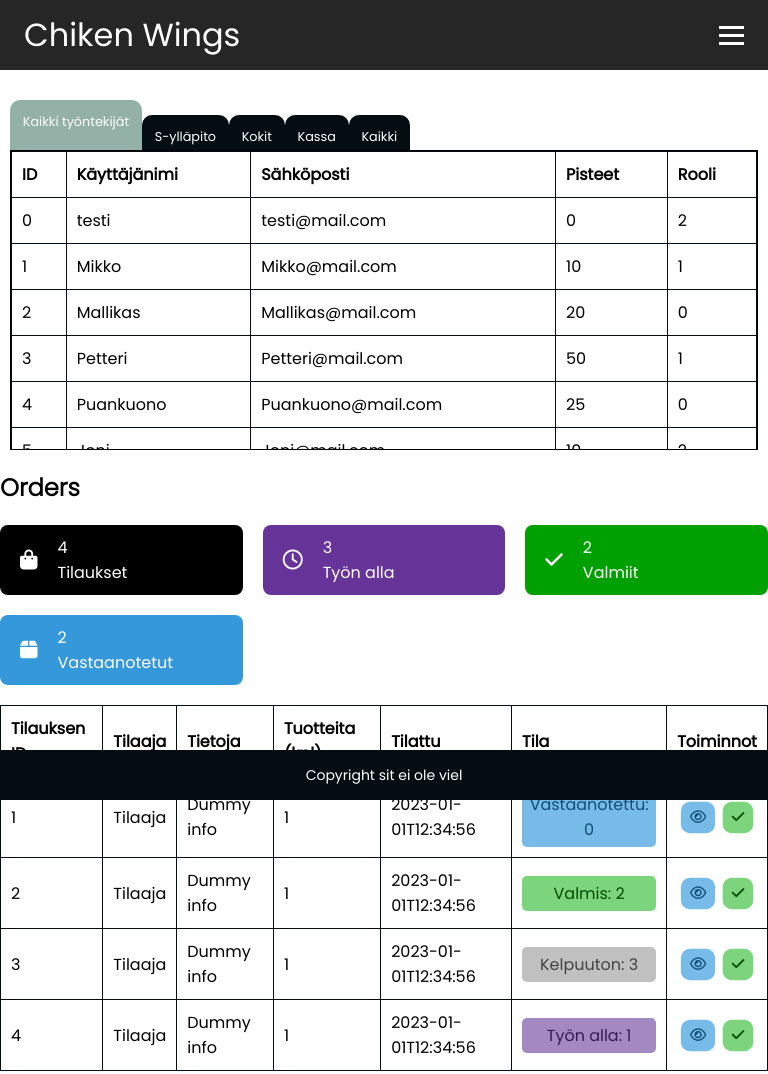
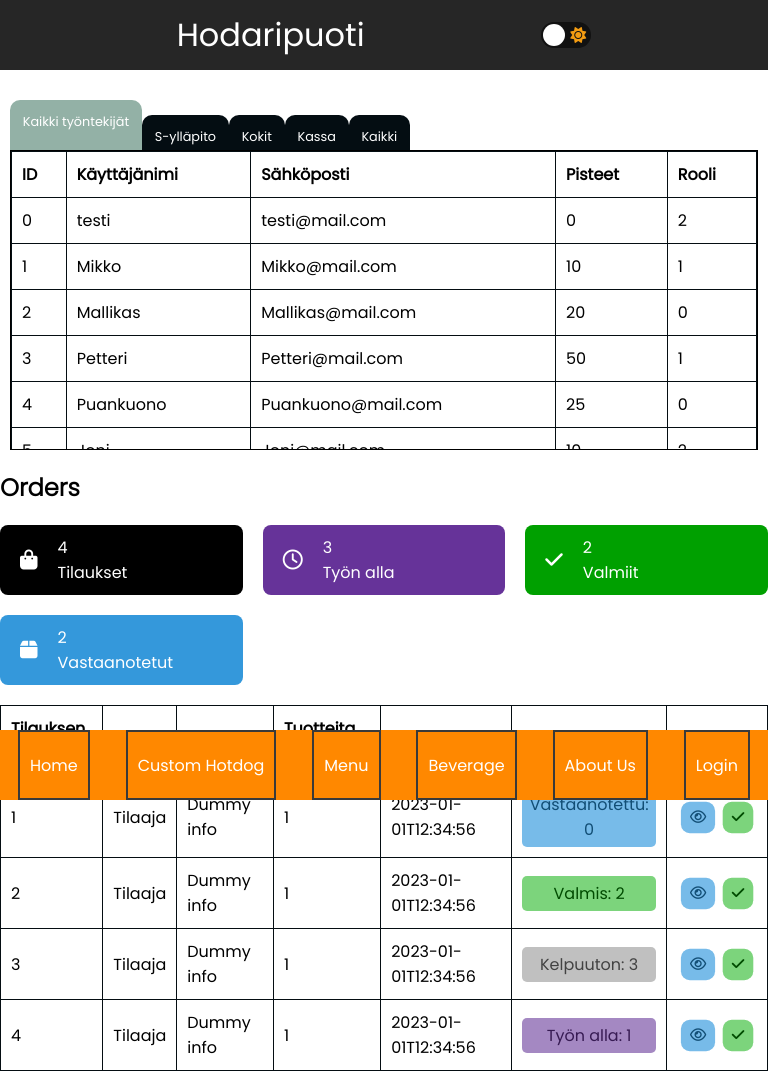
Before and after one commit to Aihki/hodaripuoti, a website built with Vite: page index.html in a window 768 px wide. Shown: the top 1074 px of the page. Built offline with nearby package versions, Linux system fonts and the light colour scheme; files whose address does not match are found by name.

Commit message:
nav css adjustments (bad)

```diff
--- a/index.html
+++ b/index.html
@@ -34,8 +34,7 @@
 
   <body>
     <header>
-      <nav>
-        <a href="#" class="nav-branding">Chiken Wings</a>
+        <a href="#" class="branding">Hodaripuoti</a>
         <ul class="nav-menu">
           <div>
             <input type="checkbox" class="checkbox" id="checkbox" />
@@ -45,32 +44,7 @@
               <span class="ball"></span>
             </label>
           </div>
-
-          <li class="nav-item">
-            <a href="#" class="nav-link">Home</a>
-          </li>
-          <li class="nav-item">
-            <a href="#custom" class="nav-link">custom Hotdog</a>
-          </li>
-          <li class="nav-item">
-            <a href="#menu" class="nav-link">Menu</a>
-          </li>
-          <li class="nav-item">
-            <a href="#drinks" class="nav-link">Beverage</a>
-          </li>
-          <li class="nav-item">
-            <a href="#contact" class="nav-link">About us</a>
-          </li>
-          <li class="nav-item">
-            <a href="#" class="nav-link" id="profileButton">Login</a>
-          </li>
         </ul>
-        <div class="burgermenu">
-          <span class="bar"></span>
-          <span class="bar"></span>
-          <span class="bar"></span>
-        </div>
-      </nav>
     </header>
 
     <main>
@@ -134,8 +108,29 @@
       </section>
     </main>
 
-    <footer class="footeri">
-      <p>Copyright sit ei ole viel</p>
+    <footer>
+      <nav>
+        <ul class="nav-menu">
+          <li class="nav-item">
+            <a href="#" class="nav-link">Home</a>
+          </li>
+          <li class="nav-item">
+            <a href="#custom" class="nav-link">Custom Hotdog</a>
+          </li>
+          <li class="nav-item">
+            <a href="#menu" class="nav-link">Menu</a>
+          </li>
+          <li class="nav-item">
+            <a href="#drinks" class="nav-link">Beverage</a>
+          </li>
+          <li class="nav-item">
+            <a href="#contact" class="nav-link">About Us</a>
+          </li>
+          <li class="nav-item">
+            <a href="#" class="nav-link" id="profileButton">Login</a>
+          </li>
+        </ul>
+      </nav>
     </footer>
   </body>
 </html>
--- a/src/css/style.css
+++ b/src/css/style.css
@@ -109,16 +109,23 @@ body.dark .support a {
 
 /* *********** */
 
-/* navaagtio css */
+/* header css */
 /* ****************** */
 header {
   margin: 0;
+  min-height: 70px;
+  display: flex;
+  justify-content: space-evenly;
   background-color: #262626;
+  align-items: center;
   position: fixed;
   top: 0;
-  /*   left: 0; */
   width: calc(100% - 220px);
   z-index: 1;
+}
+
+.branding {
+  font-size: 2rem;
 }
 
 li {
@@ -128,48 +135,6 @@ li {
 a {
   color: white;
   text-decoration: none;
-}
-
-nav {
-  min-height: 70px;
-  display: flex;
-  justify-content: space-between;
-  align-items: center;
-  padding: 0 24px;
-}
-
-.nav-menu {
-  display: flex;
-  justify-content: space-between;
-  align-items: center;
-  gap: 60px;
-}
-
-.nav-branding {
-  font-size: 2rem;
-}
-
-.nav-link {
-  transition: 0.7s ease;
-}
-
-.nav-link:hover {
-  color: dodgerblue;
-}
-
-.burgermenu {
-  display: none;
-  cursor: pointer;
-}
-
-.bar {
-  display: block;
-  width: 25px;
-  height: 3px;
-  margin: 5px auto;
-  -webkit-transition: all 0.3s ease-in-out;
-  transition: all 0.3s ease-in-out;
-  background-color: white;
 }
 
 .logo-img {
@@ -511,28 +476,39 @@ input {
   transform: scale(1.2);
 }
 /* ************* */
+/* footer nav css */
 
 footer {
+  margin: auto;
+  background-color: rgb(255, 136, 0);
   position: fixed;
-  left: 0;
   bottom: 0;
   width: 100%;
-  background-color: var(--dark);
+  height: 70px;
+  color: white;
+  text-align: center;
+  z-index: 1;
+  width: calc(100% - 220px);
 }
 
-.footeri {
-  height: 50px;
-  color: white;
-  text-align: center;
+.nav-menu {
+  display: flex;
+  justify-content: space-around;
+  align-items: center;
 }
 
-.footeri p {
-  position: absolute;
-  top: 50%;
-  left: 50%;
-  transform: translate(-50%, -50%);
-  margin: 0;
-  font-size: 14px;
+.nav-link {
+  padding: 10px;
+  min-height: 70px;
+  display: flex;
+  justify-content: space-around;
+  align-items: center;
+  border: 2px solid rgb(58, 58, 58);
+  transition: 0.7s ease;
+}
+
+.nav-link:hover {
+  color: dodgerblue;
 }
 
 /* dialog css */
@@ -787,13 +763,20 @@ dialog:has(.confirm-modal-container) {
 /* ***************** */
 
 /* media css */
-@media only screen and (min-width: 700px) {
-  .location-container {
-    padding: 50px;
-    height: 500px;
-    margin: auto;
-    display: flex;
-    flex-direction: row;
+
+@media only screen and (min-width: 1100px) {
+  .menu-container,
+  .drink-container {
+    grid-template-columns: repeat(3, 1fr);
+  }
+
+  .bun-container,
+  .toppings-container,
+  .sausage-container,
+  .sauce-container {
+    display: grid;
+    grid-template-columns: repeat(auto-fill, minmax(420px, 1fr));
+    gap: 10px;
   }
 }
 
@@ -802,54 +785,28 @@ dialog:has(.confirm-modal-container) {
     margin: 0;
   }
 
-  header {
+  header, footer {
     width: 100%;
   }
 }
 
 @media only screen and (max-width: 768px) {
-  .burgermenu {
-    display: block;
-  }
-
-  .burgermenu.active .bar:nth-child(2) {
-    opacity: 0;
-  }
-
-  .burgermenu.active .bar:nth-child(1) {
-    transform: translateY(8px) rotate(45deg);
-  }
-
-  .burgermenu.active .bar:nth-child(3) {
-    transform: translateY(-8px) rotate(-45deg);
-  }
-
-  .nav-menu {
-    position: fixed;
-    left: -100%;
-    top: 70px;
-    gap: 0;
-    flex-direction: column;
-    background-color: #262626;
-    width: 100%;
-    text-align: center;
-    transition: 0.3s;
-  }
-
-  .nav-item {
-    margin: 16px 0;
-  }
-
-  .nav-menu.active {
-    left: 0;
-  }
-
   .location-map {
     width: 100%;
   }
 
   .about {
     width: 100%;
+  }
+}
+
+@media only screen and (min-width: 700px) {
+  .location-container {
+    padding: 50px;
+    height: 500px;
+    margin: auto;
+    display: flex;
+    flex-direction: row;
   }
 }
 
@@ -867,19 +824,3 @@ dialog:has(.confirm-modal-container) {
     gap: 10px;
   }
 }
-
-@media only screen and (min-width: 1100px) {
-  .menu-container,
-  .drink-container {
-    grid-template-columns: repeat(3, 1fr);
-  }
-
-  .bun-container,
-  .toppings-container,
-  .sausage-container,
-  .sauce-container {
-    display: grid;
-    grid-template-columns: repeat(auto-fill, minmax(420px, 1fr));
-    gap: 10px;
-  }
-}
```
